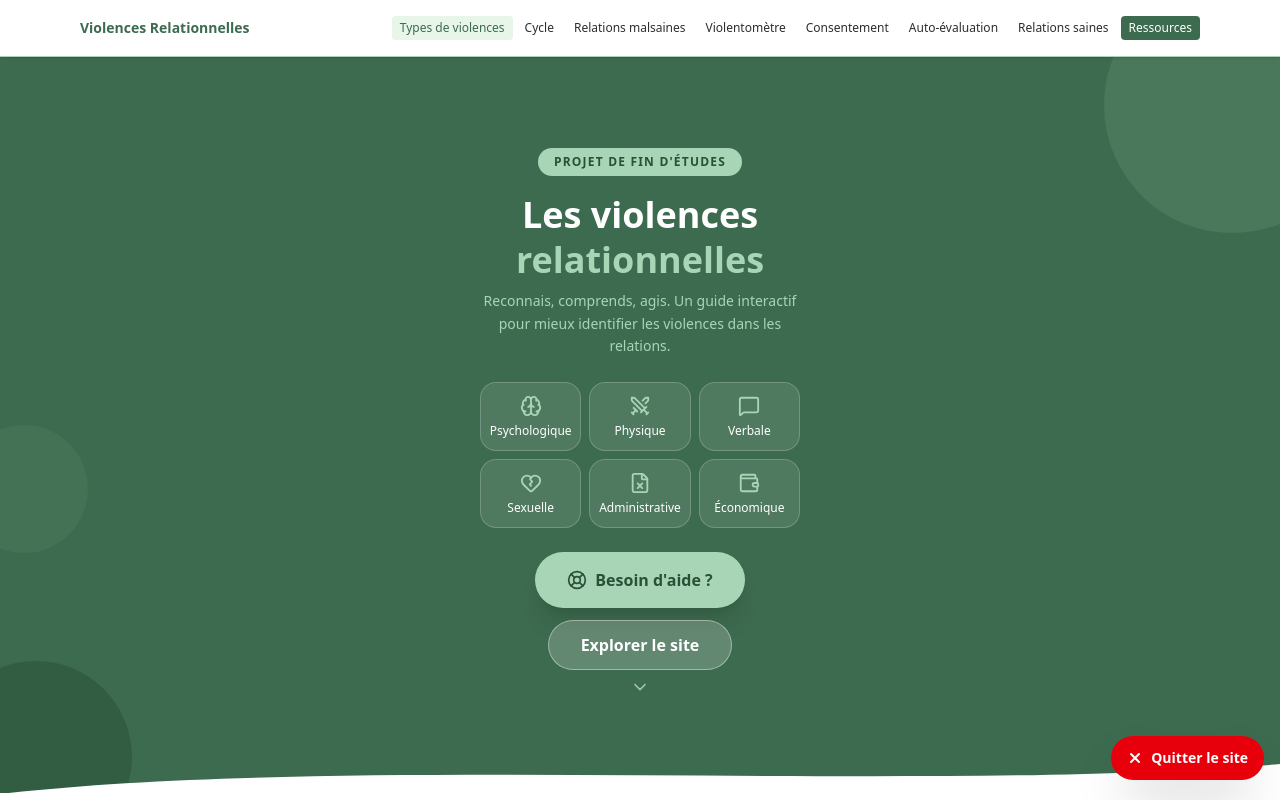
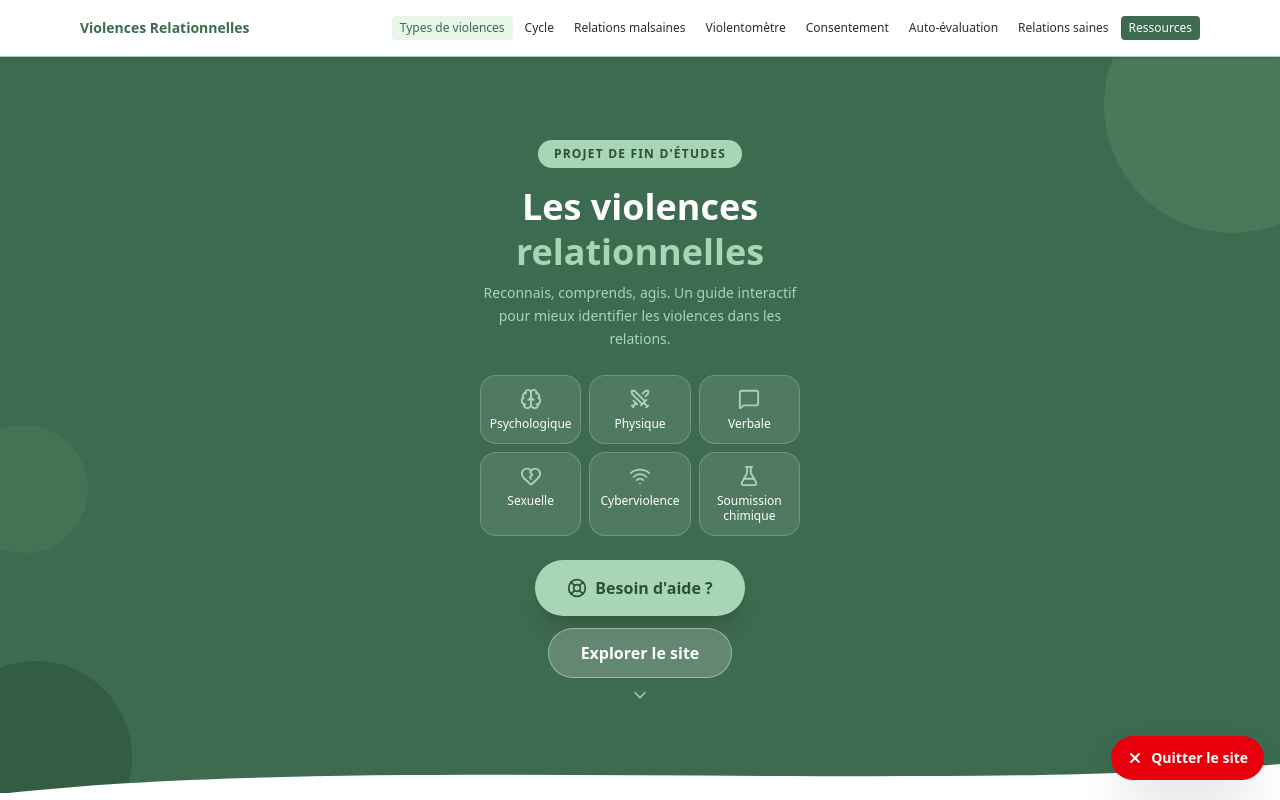
Before and after one commit to peyrentloann/violences-relationnelles, a Next.js app: page / in a window 1280 px wide. Shown: the top 800 px of the page. Built offline with nearby package versions, Linux system fonts and the light colour scheme.

Commit message:
Hero : remplace Administrative/Économique par Cyberviolence/Soumission chimique

```diff
--- a/components/Hero.tsx
+++ b/components/Hero.tsx
@@ -1,15 +1,15 @@
 'use client';
 
 import { useEffect, useState } from 'react';
-import { ChevronDown, Brain, Swords, MessageSquare, HeartCrack, FileX, Wallet, LifeBuoy } from 'lucide-react';
+import { ChevronDown, Brain, Swords, MessageSquare, HeartCrack, Wifi, FlaskConical, LifeBuoy } from 'lucide-react';
 
 const types = [
   { icon: Brain, label: 'Psychologique' },
   { icon: Swords, label: 'Physique' },
   { icon: MessageSquare, label: 'Verbale' },
   { icon: HeartCrack, label: 'Sexuelle' },
-  { icon: FileX, label: 'Administrative' },
-  { icon: Wallet, label: 'Économique' },
+  { icon: Wifi, label: 'Cyberviolence' },
+  { icon: FlaskConical, label: 'Soumission chimique' },
 ];
 
 export default function Hero() {
```
